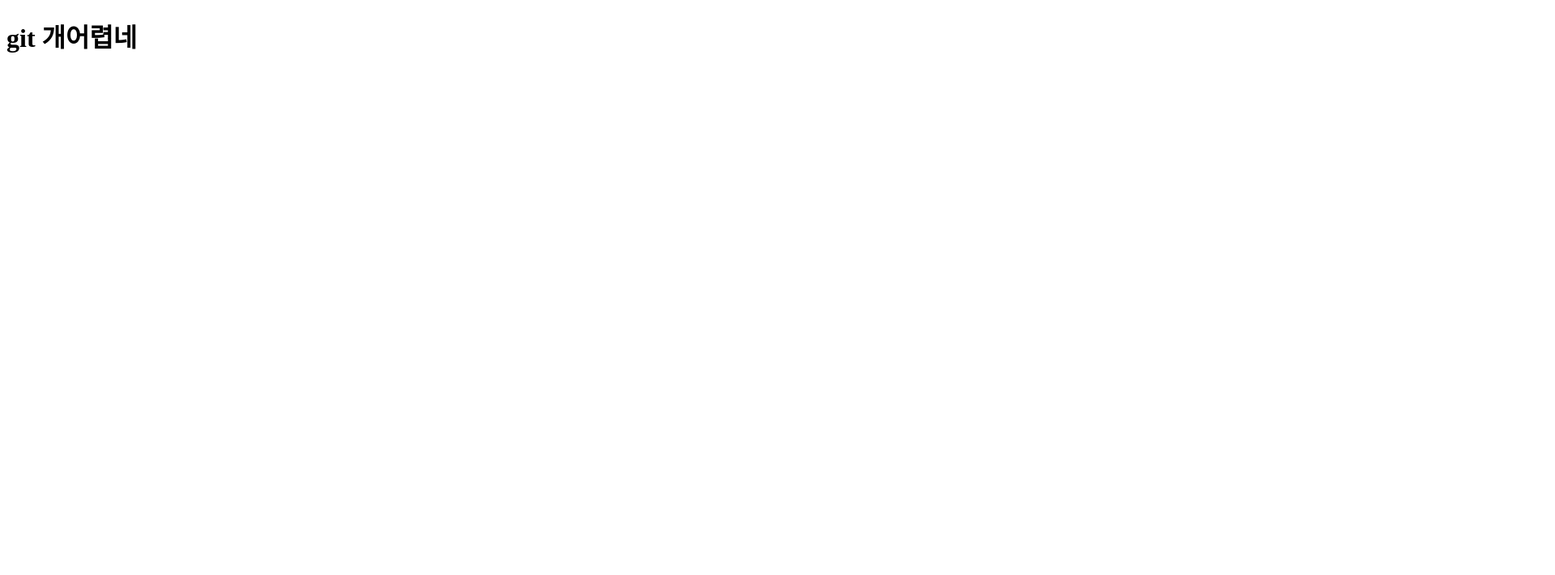
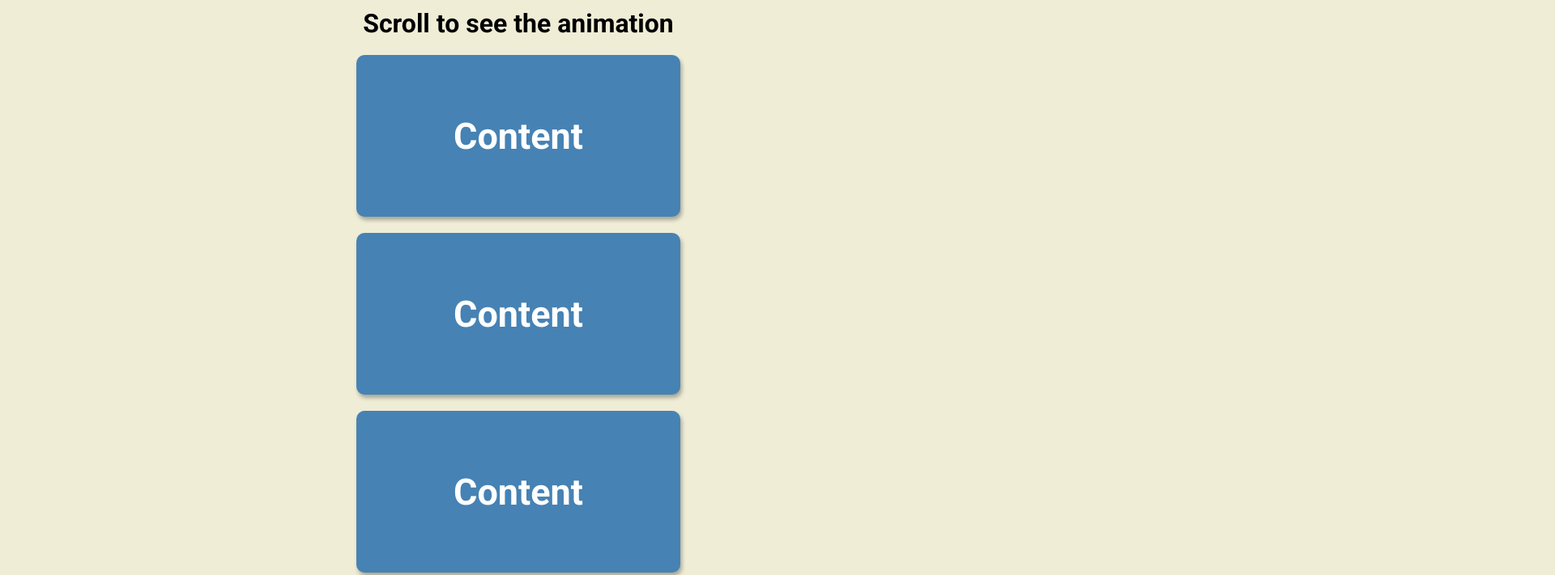
Before and after one commit to twkimfe/50days-50js, a plain HTML site: page day6-scroll-animation/index.html in a window 1280 px wide. Shown: the top 711 px of the page at 81% size, 1920 px wide, since content can reach past the window. Drawn offline with Linux system fonts and the light colour scheme.

Commit message:
feat: Scroll Animation 연습

```diff
--- a/day6-scroll-animation/index.html
+++ b/day6-scroll-animation/index.html
@@ -4,15 +4,73 @@
 <head>
   <meta charset="UTF-8">
   <meta name="viewport" content="width=device-width, initial-scale=1.0">
-  <title>Document</title>
+  <link rel="stylesheet" href="style.css">
+  <title>Scroll Animation</title>
 </head>
 
 <body>
-  <div class="container" id="js"></div>
-  <div class="container" id="js"></div>
-  <div class="container" id="js"></div>
-
-  <h1>git 개어렵네</h1>
+  <h1>Scroll to see the animation</h1>
+  <div class="box">
+    <h2>Content</h2>
+  </div>
+  <div class="box">
+    <h2>Content</h2>
+  </div>
+  <div class="box">
+    <h2>Content</h2>
+  </div>
+  <div class="box">
+    <h2>Content</h2>
+  </div>
+  <div class="box">
+    <h2>Content</h2>
+  </div>
+  <div class="box">
+    <h2>Content</h2>
+  </div>
+  <div class="box">
+    <h2>Content</h2>
+  </div>
+  <div class="box">
+    <h2>Content</h2>
+  </div>
+  <div class="box">
+    <h2>Content</h2>
+  </div>
+  <div class="box">
+    <h2>Content</h2>
+  </div>
+  <div class="box">
+    <h2>Content</h2>
+  </div>
+  <div class="box">
+    <h2>Content</h2>
+  </div>
+  <div class="box">
+    <h2>Content</h2>
+  </div>
+  <div class="box">
+    <h2>Content</h2>
+  </div>
+  <div class="box">
+    <h2>Content</h2>
+  </div>
+  <div class="box">
+    <h2>Content</h2>
+  </div>
+  <div class="box">
+    <h2>Content</h2>
+  </div>
+  <div class="box">
+    <h2>Content</h2>
+  </div>
+  <div class="box">
+    <h2>Content</h2>
+  </div>
+  <div class="box">
+    <h2>Content</h2>
+  </div>
+  <script src="script.js"></script>
 </body>
 
 </html>
--- /dev/null
+++ b/day6-scroll-animation/script.js
@@ -0,0 +1,20 @@
+const boxes = document.querySelectorAll('.box')
+
+window.addEventListener('scroll', checkBoxes)
+
+checkBoxes()
+
+function checkBoxes() {
+  const triggerBottom = window.innerHeight / 5 * 4
+
+  boxes.forEach(box => {
+    const boxTop = box.getBoundingClientRect().top
+
+    if (boxTop < triggerBottom) {
+      box.classList.add('show')
+    }
+    else {
+      box.classList.remove('show')
+    }
+  })
+}
--- /dev/null
+++ b/day6-scroll-animation/style.css
@@ -0,0 +1,46 @@
+@import url('https://fonts.googleapis.com/css2?family=Roboto:wght@400;700&display=swap');
+
+* {
+  box-sizing: border-box;
+}
+
+body {
+  font-family: 'Roboto', sans-serif;
+  background-color: #efedd6;
+  display: flex;
+  flex-direction: column;
+  align-items: center;
+  justify-content: center;
+  margin: 0;
+}
+
+h1 {
+  margin: 10px;
+}
+
+.box {
+  background-color: steelblue;
+  color: #fff;
+  display: flex;
+  align-items: center;
+  justify-content: center;
+  width: 400px;
+  height: 200px;
+  margin: 10px;
+  border-radius: 10px;
+  box-shadow: 2px 4px 5px rgba(0, 0, 0, 0.3);
+  transform: translateX(400%);
+  transition: transform 0.4s ease;
+}
+
+.box:nth-of-type(even) {
+  transform: translateX(-400%);
+}
+
+.box.show {
+  transform: translateX(0);
+}
+
+.box h2 {
+  font-size: 45px;
+}
```
